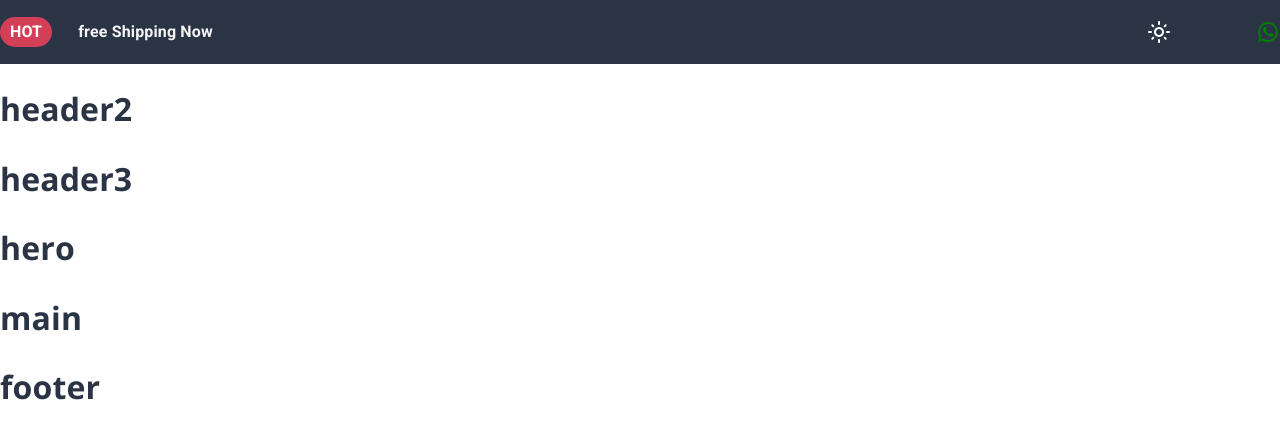
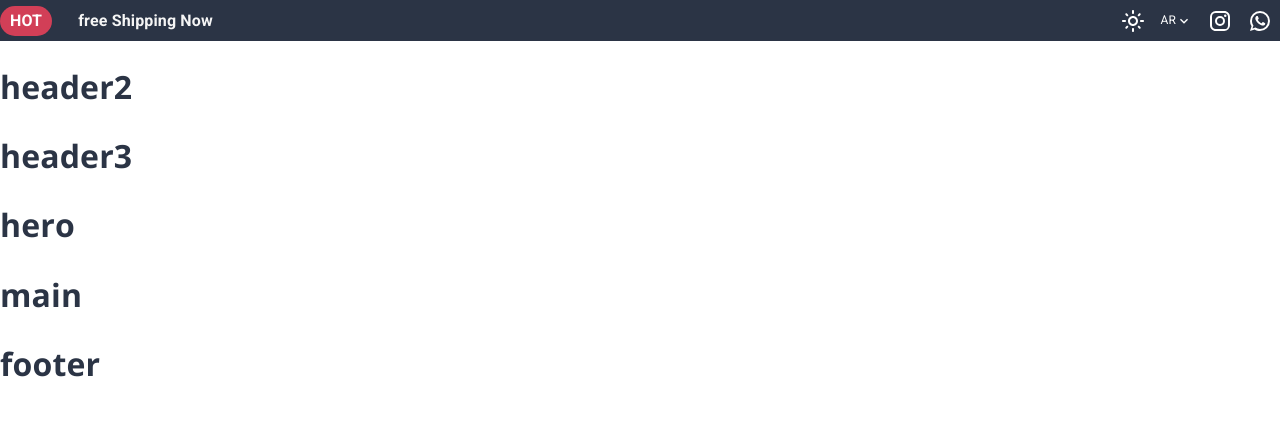
Before and after one commit to mahditalalDev/E-commrence-website, a React (Vite) app: page / in a window 1280 px wide. Shown: the top 438 px of the page. Built offline with nearby package versions, Linux system fonts and the light colour scheme.

Commit message:
final touch on header1 (pre-header)

```diff
--- a/src/components/1-header/Header1.jsx
+++ b/src/components/1-header/Header1.jsx
@@ -1,6 +1,13 @@
 // ? ===MUI elements
 import { ColorModeContext } from "../../theme";
-import { Box, IconButton, Stack, Typography, useTheme } from "@mui/material";
+import {
+  Box,
+  IconButton,
+  ListItem,
+  Stack,
+  Typography,
+  useTheme,
+} from "@mui/material";
 import { useContext } from "react";
 import LightModeOutlinedIcon from "@mui/icons-material/LightModeOutlined";
 import DarkModeOutlinedIcon from "@mui/icons-material/DarkModeOutlined";
@@ -16,6 +23,7 @@ import Menu from "@mui/material/Menu";
 
 // ? ===React Hooks
 import { useState } from "react";
+import { ExpandMore } from "@mui/icons-material";
 
 const options = ["EN", "AR"];
 
@@ -107,18 +115,25 @@ export default function Header1() {
         )}
         {/*=======================theme section */}
         {/* Lang Menu */}
-        <div>
-          <List component="nav" aria-label="Languagues" sx={{}}>
-            <ListItemButton
+
+        <List component="nav" sx={{ p: 0, m: 0 }}>
+          <ListItem
             id="lock-button"
             aria-haspopup="listbox"
             aria-controls="lock-menu"
-              aria-label="sda"
+            aria-label="when device is locked"
             aria-expanded={open ? "true" : undefined}
             onClick={handleClickListItem}
+            sx={{ "&:hover": { cursor: "pointer" }, px: 1 }}
           >
-              <ListItemText primary={options[selectedIndex]} />
-            </ListItemButton>
+            <ListItemText
+              sx={{
+                ".MuiTypography-root": { fontSize: "12px", color: "#fff" },
+              }}
+              secondary={options[selectedIndex]}
+            />
+            <ExpandMore sx={{ fontSize: "16px", color: "#fff" }} />
+          </ListItem>
         </List>
         <Menu
           id="lock-menu"
@@ -132,8 +147,8 @@ export default function Header1() {
         >
           {options.map((option, index) => (
             <MenuItem
+              sx={{ fontSize: "11px", p: "3px 10px", minHeight: "10px" }}
               key={option}
-                disabled={index === 0}
               selected={index === selectedIndex}
               onClick={(event) => handleMenuItemClick(event, index)}
             >
@@ -141,10 +156,25 @@ export default function Header1() {
             </MenuItem>
           ))}
         </Menu>
-        </div>
+
         {/* Links social media */}
-        <InstagramIcon style={{ color: "red[400]" }} />
-        <WhatsAppIcon style={{ color: "green" }} />
+        <InstagramIcon
+          sx={{
+            "&:hover": { color: "red", transition: "0.3s", scale: "1.1" },
+            fontSize: "24px",
+            mx: 1,
+            color: "#fff",
+          }}
+        />
+        <WhatsAppIcon
+          sx={{
+            "&:hover": { color: "green", transition: "0.3s", scale: "1.1" },
+
+            fontSize: "24px",
+            mx: 1,
+            color: "#fff",
+          }}
+        />
       </Stack>
     </Box>
   );
```
Lines whose indentation alone changed are shown as unchanged.
